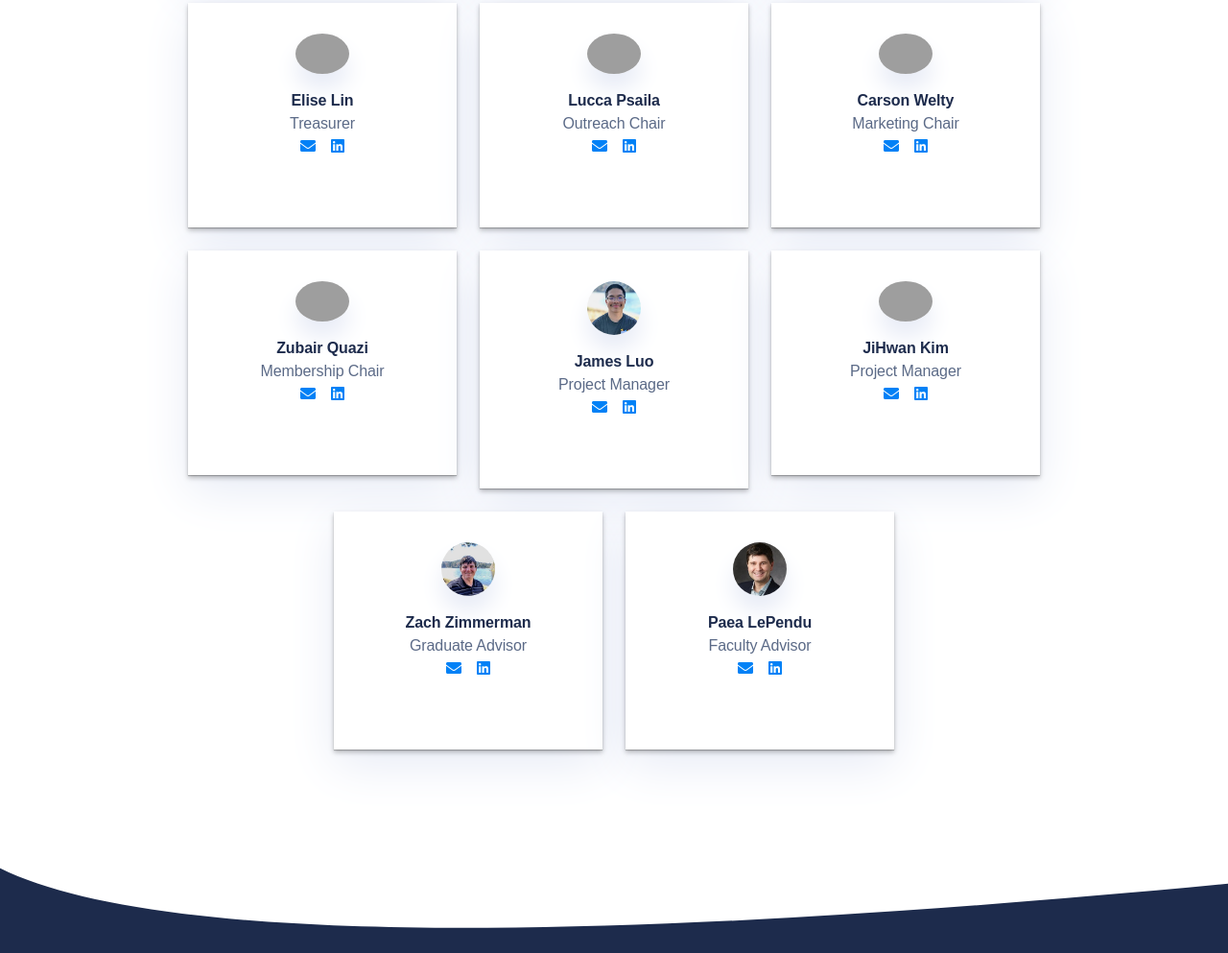
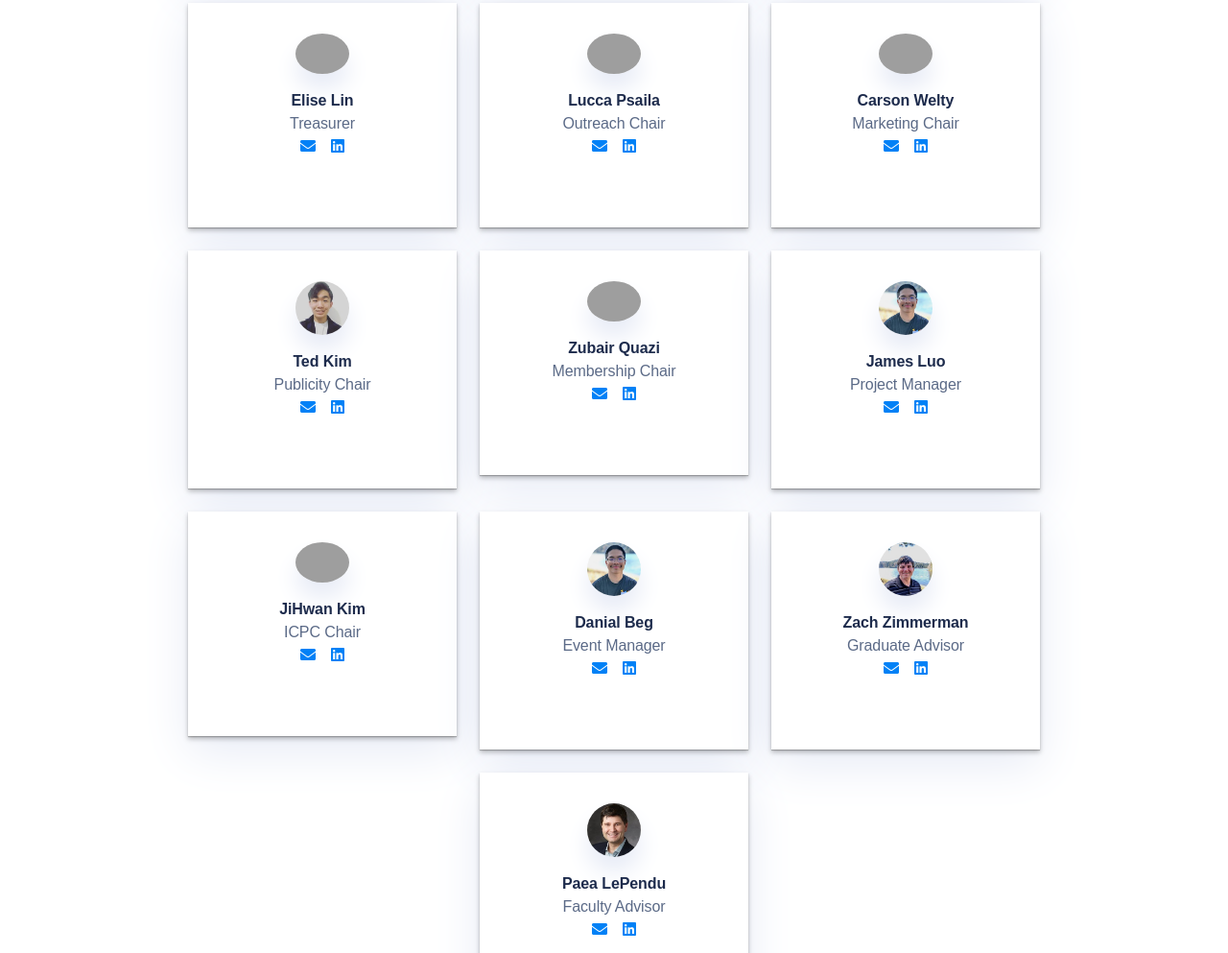
Before and after one commit to DanialBeg/acm-basilisk, a website: page officers.html in a window 1280 px wide. Shown: the part 572-1565 px from the top of the page at 96% size. Drawn offline with nearby package versions, Linux system fonts and the light colour scheme; grey boxes are pictures that could not be loaded; files whose address does not match are found by name; a web font is replaced by a local one.

Commit message:
add additional officers

```diff
--- a/officers.html
+++ b/officers.html
@@ -217,6 +217,33 @@
                                         </ul>
 									</div>
 								</div>
+                            </div>
+                            <div class="testimonial text-center text-xs is-revealing">
+								<div class="testimonial-inner">
+									<div class="testimonial-main">
+										<div class="testimonial-header">
+											<img class="mb-16" src="dist/images/ted.jpg" alt="Ted Kim">
+										</div>
+									</div>
+									<div class="testimonial-footer">
+										<div class="testimonial-name">Ted Kim</div>
+										<div class="testimonial-link">
+											Publicity Chair
+                                        </div>
+                                        <ul class="footer-links list-reset" style="justify-content: center">
+                                            <li>
+                                                <a href="mailto:ted@acmucr.org">
+                                                    <i class="fas fa-envelope"></i>
+                                                </a>
+                                            </li>
+                                            <li>
+                                                <a href="https://www.linkedin.com/in/ted-k-5b824395/">
+                                                    <i class="fab fa-linkedin"></i>
+                                                </a>
+                                            </li>
+                                        </ul>
+									</div>
+								</div>
 							</div>
                             <div class="testimonial text-center text-xs is-revealing">
 								<div class="testimonial-inner">
@@ -282,7 +309,7 @@
                                     <div class="testimonial-footer">
                                         <div class="testimonial-name">JiHwan Kim</div>
                                         <div class="testimonial-link">
-                                            Project Manager
+                                            ICPC Chair
                                         </div>
                                         <ul class="footer-links list-reset" style="justify-content: center">
                                             <li>
@@ -299,6 +326,33 @@
                                     </div>
                                 </div>
                             </div>
+                            <div class="testimonial text-center text-xs is-revealing">
+								<div class="testimonial-inner">
+									<div class="testimonial-main">
+										<div class="testimonial-header">
+											<img class="mb-16" src="dist/images/james.jpg" alt="James Luo">
+										</div>
+									</div>
+									<div class="testimonial-footer">
+										<div class="testimonial-name">Danial Beg</div>
+										<div class="testimonial-link">
+											Event Manager
+                                        </div>
+                                        <ul class="footer-links list-reset" style="justify-content: center">
+                                            <li>
+                                                <a href="mailto:danial@acmucr.org">
+                                                    <i class="fas fa-envelope"></i>
+                                                </a>
+                                            </li>
+                                            <li>
+                                                <a href="https://www.linkedin.com/in/danialbeg/">
+                                                    <i class="fab fa-linkedin"></i>
+                                                </a>
+                                            </li>
+                                        </ul>
+									</div>
+								</div>
+							</div>
                             <div class="testimonial text-center text-xs is-revealing">
 								<div class="testimonial-inner">
 									<div class="testimonial-main">
```
Also changed, not shown: dist/ted.jpg (added), 1 other file.
